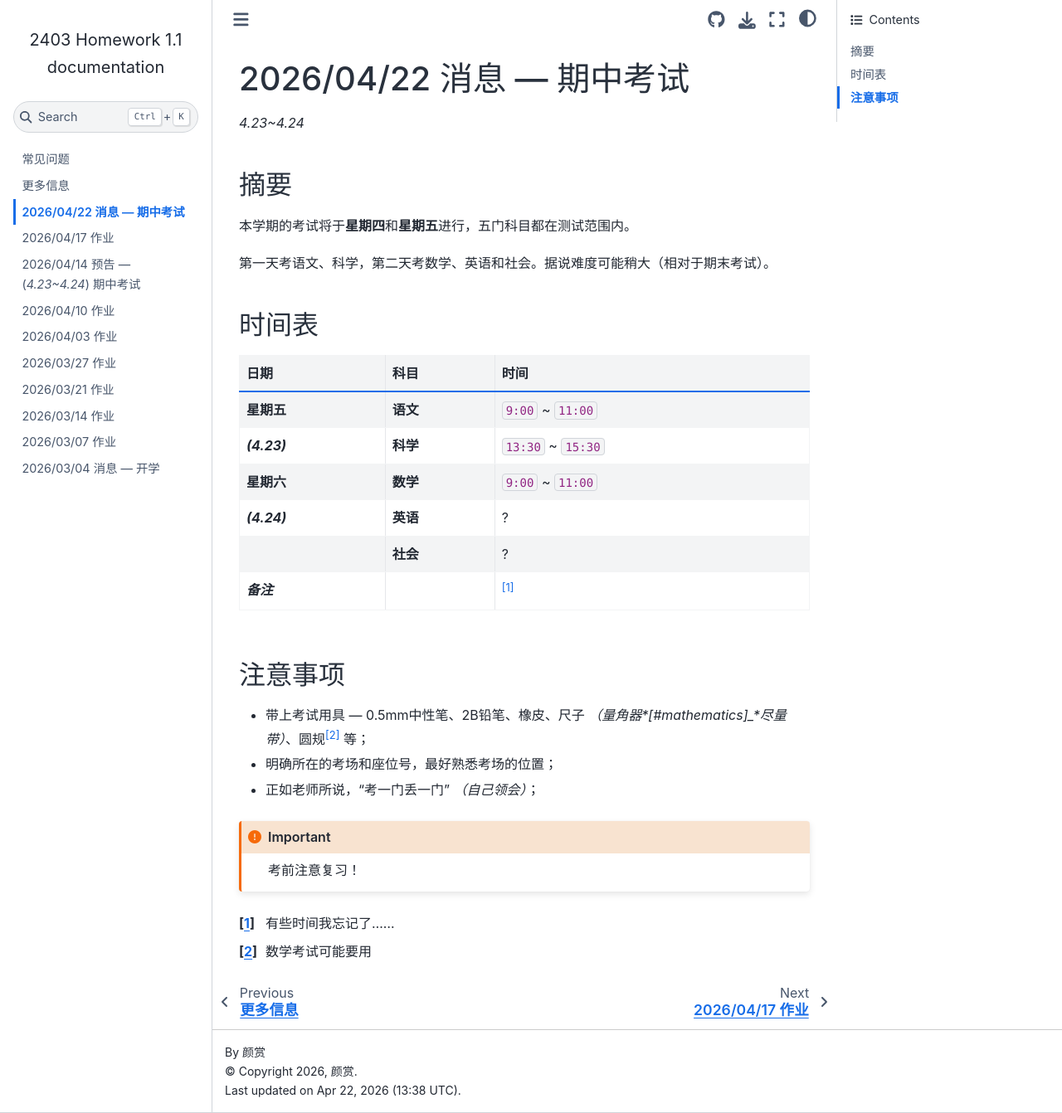
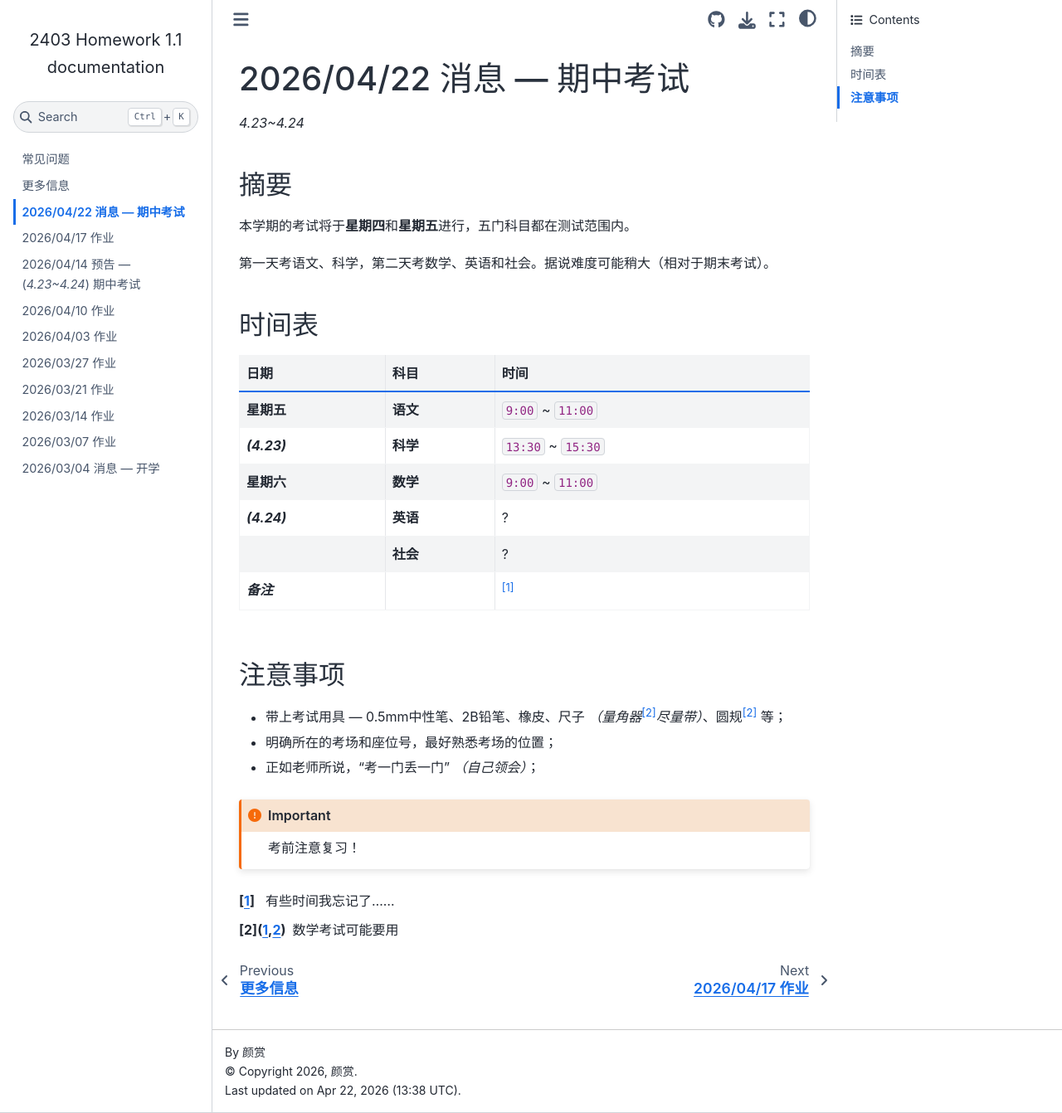
Before and after one commit to Sail-in-1024/2403-Homework, a Sphinx documentation site: the page built from docs/source/events/26.04.22-message.rst, in a window 1280 px wide and 1342 px high. Shown: the whole window at 83% size. Built offline with Sphinx 7.4.7 and the Sphinx Book theme 1.1.4, drawn with Linux system fonts in a browser that asks for light colours.

Commit message:
更新 26.04.22-message.rst

```diff
--- a/docs/source/events/26.04.22-message.rst
+++ b/docs/source/events/26.04.22-message.rst
@@ -48,7 +48,7 @@
 注意事项
 ========
 
-* 带上考试用具 --- 0.5mm中性笔、2B铅笔、橡皮、尺子 *（量角器*[#mathematics]_*尽量带）*、圆规\ [#mathematics]_ 等；
+* 带上考试用具 --- 0.5mm中性笔、2B铅笔、橡皮、尺子 *（量角器*\ [#mathematics]_\ *尽量带）*、圆规\ [#mathematics]_ 等；
 * 明确所在的考场和座位号，最好熟悉考场的位置；
 * 正如老师所说，“考一门丢一门” *（自己领会）*；
 
```
